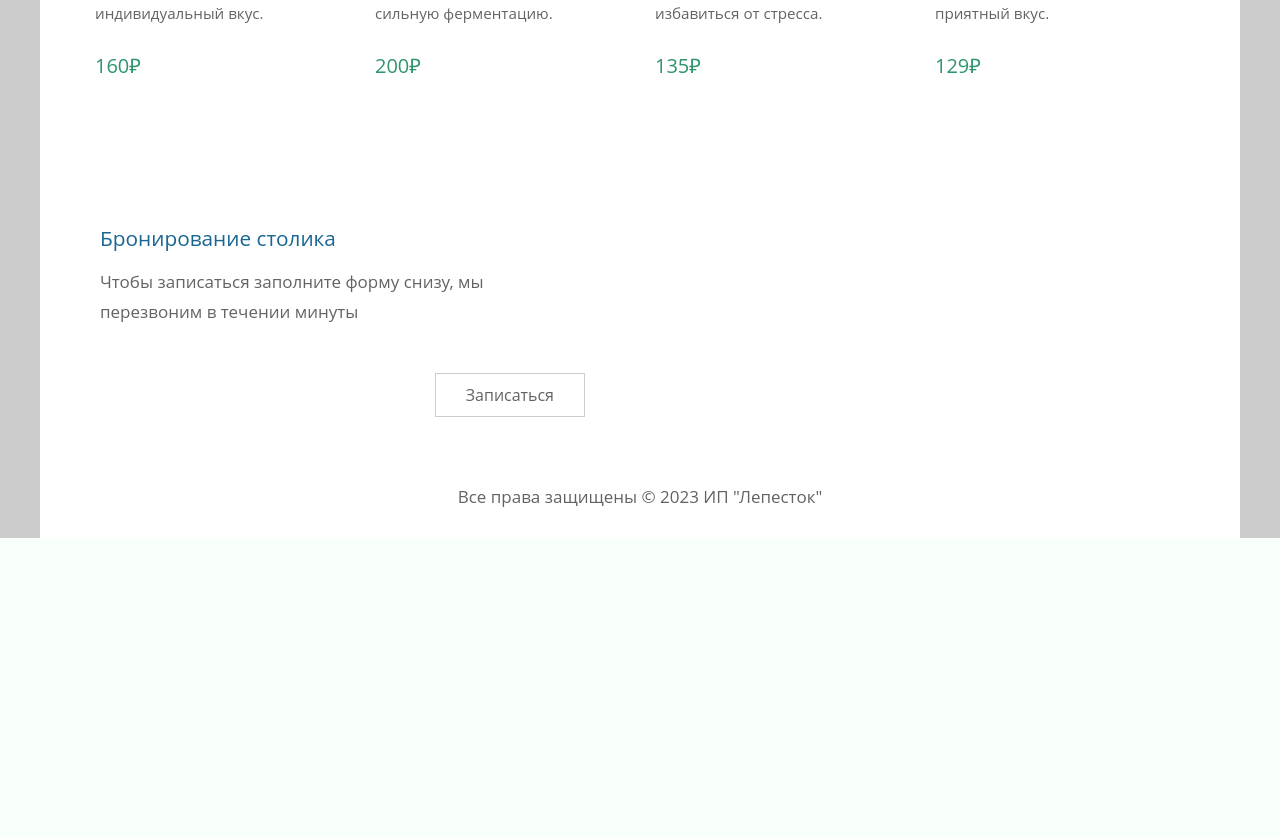
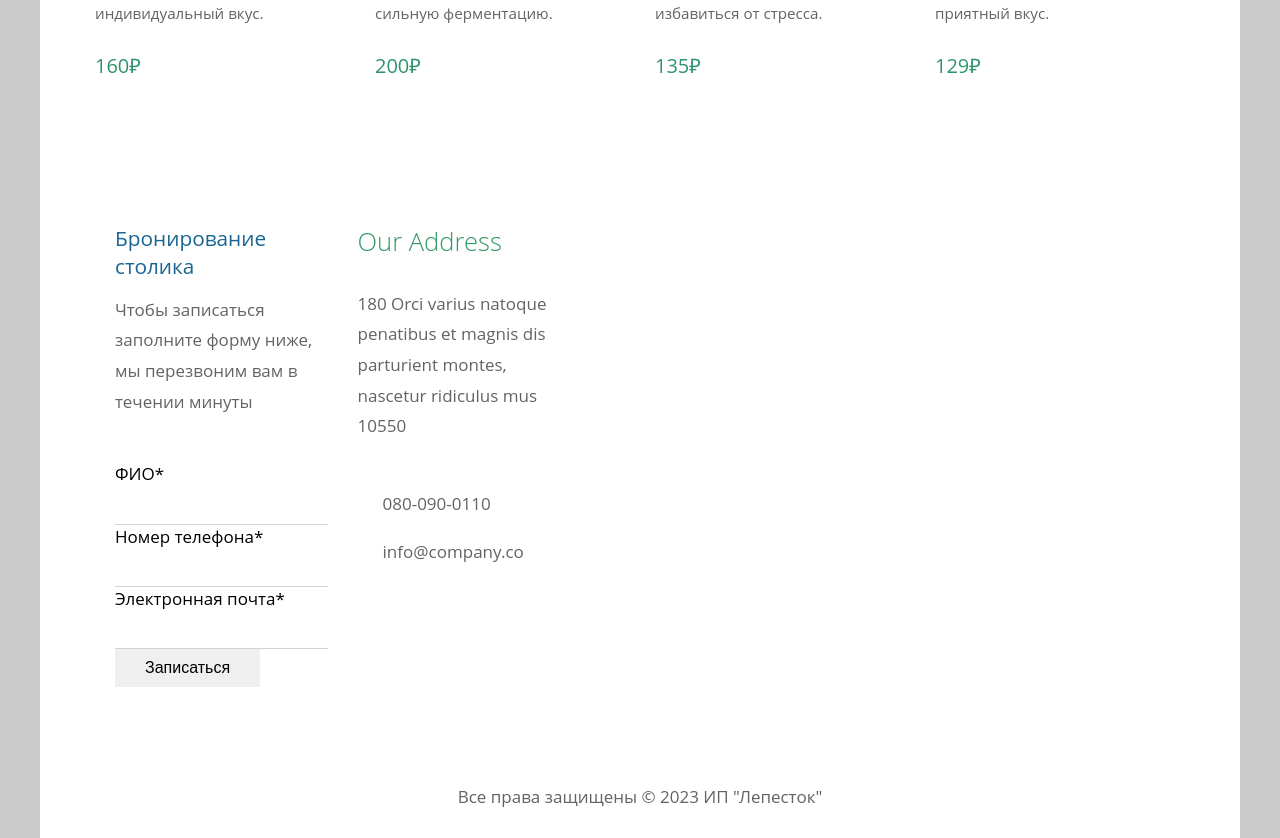
Before and after one commit to TvoiConfig/chaihana, a Django app: page / in a window 1280 px wide. Shown: the part 1712-2550 px from the top of the page. Before the commit the page ends 2250 px from the top, so only its background shows below. Run offline with Django 4.2, Linux system fonts and the light colour scheme; some libraries are stand-ins or nearby versions.

Commit message:
add form and about

```diff
--- a/main/forms.py
+++ b/main/forms.py
@@ -0,0 +1,10 @@
+from django import forms
+from main.models import *
+
+
+
+class RecordForm(forms.ModelForm):
+    success_url = 'home'
+    class Meta:
+        model = record
+        fields = ['name', 'number', 'email']
--- a/main/templates/main/index.html
+++ b/main/templates/main/index.html
@@ -1,4 +1,5 @@
 {% load static %}
+{% load crispy_forms_tags %}
 
 <!DOCTYPE html>
 <html>
@@ -123,9 +124,42 @@
 				<div class="row">
 					<div class="col-md-6">
 						<div class="tm-description-box">
-							<h4 class="tm-gallery-title">Бронирование столика</h4>
-							<p class="tm-mb-45">Чтобы записаться заполните форму снизу, мы перезвоним в течении минуты</p>
-							<a href="#" class="tm-btn tm-btn-default tm-right">Записаться</a>
+							<div class="tm-container-inner-2 tm-contact-section">
+								<div class="row">
+									<div class="col-md-6">
+										<h4 class="tm-gallery-title">Бронирование столика</h4>
+										<p class="tm-mb-45">Чтобы записаться заполните форму ниже, мы перезвоним вам в течении минуты</p>
+										<form action="" method="post" class="text-lg">
+											{% csrf_token %}
+											{{ form|crispy }}
+											{# {% for f in form %} #}
+											{# <p><label class="input w-full bg-black border-b bg-opacity-0 text-white px-0 py-4 mb-4 tm-border-gold" for="{{ f.id_for_label }}">{{ f.label }}: </label>{{ f }} </p> #}
+											{# <div class="form-error">{{ f.errors }}</div> #}
+											{# {% endfor %} #}
+											<button class="tm-btn" type="submit" id="submit" onclick="clicks();">Записаться</button>
+										</form>
+									</div>
+									<div class="col-md-6">
+										<div class="tm-address-box">
+											<h4 class="tm-info-title tm-text-success">Our Address</h4>
+											<address>
+												180 Orci varius natoque penatibus et magnis dis parturient montes, nascetur ridiculus mus 10550
+											</address>
+											<a href="tel:080-090-0110" class="tm-contact-link">
+												<i class="fas fa-phone tm-contact-icon"></i>080-090-0110
+											</a>
+											<a href="mailto:info@company.co" class="tm-contact-link">
+												<i class="fas fa-envelope tm-contact-icon"></i>info@company.co
+											</a>
+											<div class="tm-contact-social">
+												<a href="https://fb.com/templatemo" class="tm-social-link"><i class="fab fa-facebook tm-social-icon"></i></a>
+												<a href="#" class="tm-social-link"><i class="fab fa-twitter tm-social-icon"></i></a>
+												<a href="#" class="tm-social-link"><i class="fab fa-instagram tm-social-icon"></i></a>
+											</div>
+										</div>
+									</div>
+								</div>
+							</div>
 						</div>
 					</div>
 				</div>
--- a/main/views.py
+++ b/main/views.py
@@ -1,4 +1,12 @@
 from django.shortcuts import render
+from .forms import RecordForm
 
 def index(request):
-    return render(request, 'main/index.html')
+    if request.method == 'POST':
+        form = RecordForm(request.POST)
+        if form.is_valid():
+            form.save()
+    else:
+        form = RecordForm()
+
+    return render(request, 'main/index.html', {'form': form})
```
